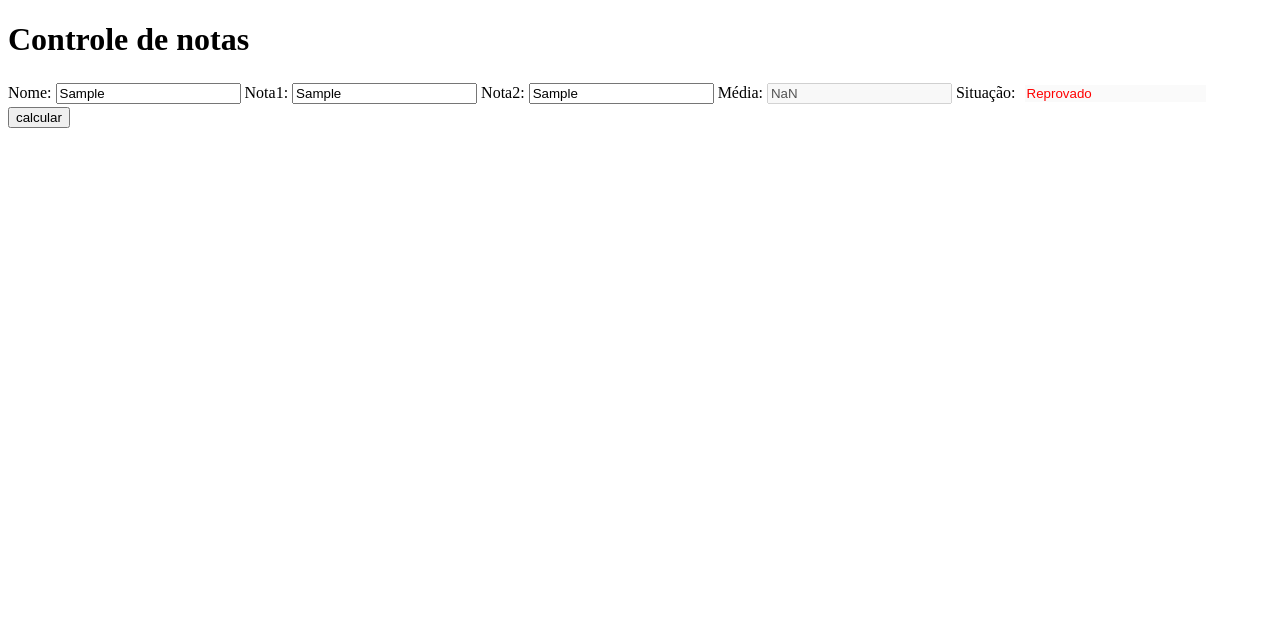
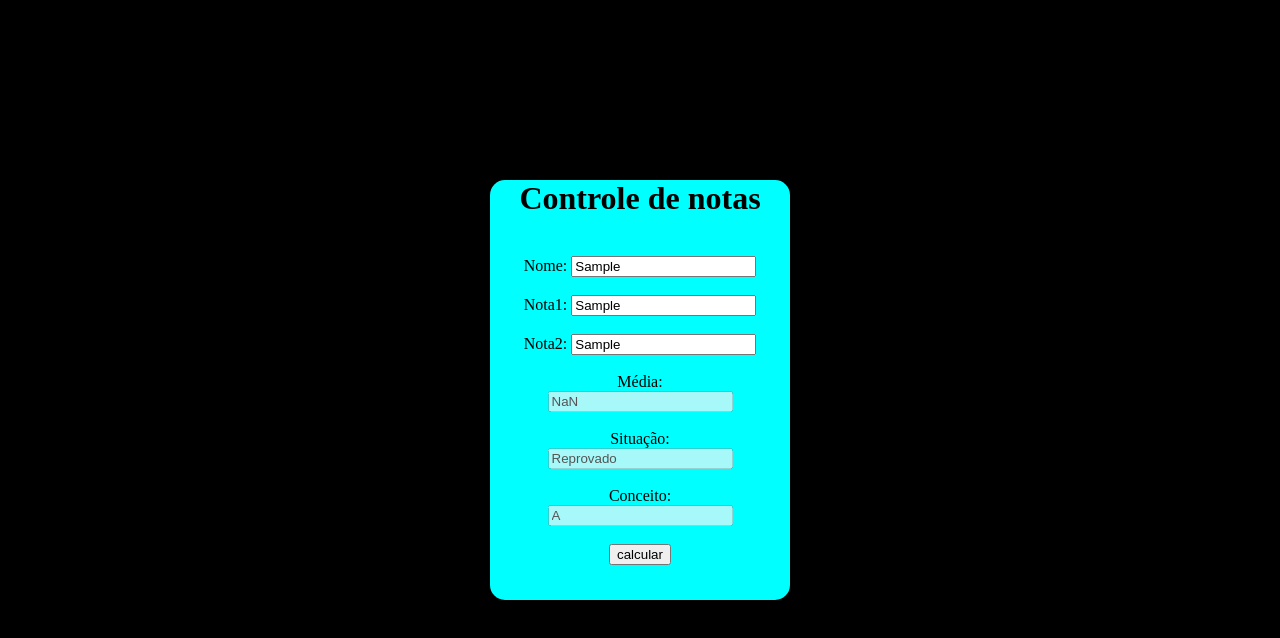
Before and after one commit to van639/aulas-front-senai, a plain HTML site: page 01-Aula/index.html in a window 1280 px wide. Both pictures are taken after typing "Sample", "Sample", "Sample" into the empty fields and a click on the button "calcular". Drawn offline with Linux system fonts and the light colour scheme.

Commit message:
atualizacao

```diff
--- a/01-Aula/index.html
+++ b/01-Aula/index.html
@@ -7,23 +7,40 @@
     <link rel="stylesheet" type="text/css" href="style.css">
     <title>Testando JavaScript</title>
 </head>
-<body>
+<body bgcolor="black">
+  <div class="containerConteudo">
     <h1>Controle de notas</h1>
+    <br>
     Nome:
     <input type="text" id="nome" >
-
+    <br>
+    <br>
     Nota1:
     <input type="text" id="nota1">
-
+    <br>
+    <br>
     Nota2:
     <input type="text" id="nota2">
-
+    <br>
+    <br>
     Média:
+    <br>
     <input type="text" id="media" disabled>
+    <br>
+    <br>
     Situação:
+    <br>
     <input type="text" id="situacao"disabled>
+    <br>
+    <br>
+    Conceito:
+    <br>
+    <input type="text" id="conceito"disabled>
+    <br>
+    <br>
     <input type="button" value="calcular" id="calcular">
 
     <script src="script.js"></script>
+  </div>
 </body>
 </html>
--- a/01-Aula/script.js
+++ b/01-Aula/script.js
@@ -1,18 +1,23 @@
 
 const $calcular = document.getElementById('calcular');
 
+const calcularMedia = (n1,n2) => (parseInt(n1) + parseInt(n2)) /2;
 
+const verificaSituacao = ( media ) => media >= 5 ? "Aprovado" : "Reprovado";
 
-function calcularMedia (){
+//  "arrow function"
+const exibirMedia = () =>{
     const $nome = document.getElementById('nome');
-    const $nota1 = document.getElementById('nota1');
-    const $nota2 = document.getElementById('nota2');
+    const nota1 = document.getElementById('nota1').value;
+    const nota2 = document.getElementById('nota2').value;
     const $media = document.getElementById('media');
     const $situacao = document.getElementById('situacao');
 
-    const media = (parseInt( $nota1.value) + parseInt($nota2.value) ) / 2;
+    const media = calcularMedia(nota1, nota2);
 
-    if(media>= 5){
+    $situacao.value = verificaSituacao ( media );
+
+   /* if(media>= 5){
         $situacao.value = "Aprovado";
         $situacao.classList.remove('reprovado');
         $situacao.classList.add('aprovado');
@@ -21,8 +26,30 @@ function calcularMedia (){
         $situacao.classList.remove('aprovado');
         $situacao.classList.add('reprovado');
     }
+*/
+    $media.value = media;
 
-    $media.value = media;
 }
 
-$calcular.addEventListener('click', calcularMedia);
+function calcularConceito(){
+    const media = document.getElementById('media').value
+    const $conceito = document.getElementById('conceito');
+    if ( media < 3){
+        $conceito.value = "E";
+    } else if ( media < 5 ) {
+        $conceito.value = "D";
+    } else if ( media < 8) {
+        $conceito.value = "C";
+    } else if ( media < 10) {
+        $conceito.value = "B";
+    } else {
+        $conceito.value = "A";
+    }
+}
+
+function calcular(){
+    exibirMedia();
+    calcularConceito();
+}
+
+$calcular.addEventListener('click', calcular);
--- a/01-Aula/style.css
+++ b/01-Aula/style.css
@@ -1,3 +1,16 @@
+.containerConteudo{
+    height: 420px;
+    width: 300px;
+    margin-left: auto;
+    margin-right: auto;
+    margin-top: 180px;
+    background-color: aqua;
+    text-align: center;
+    border-radius: 15px;
+}
+
+
+
 .aprovado{
     color:green;
     margin: 5px;
```
